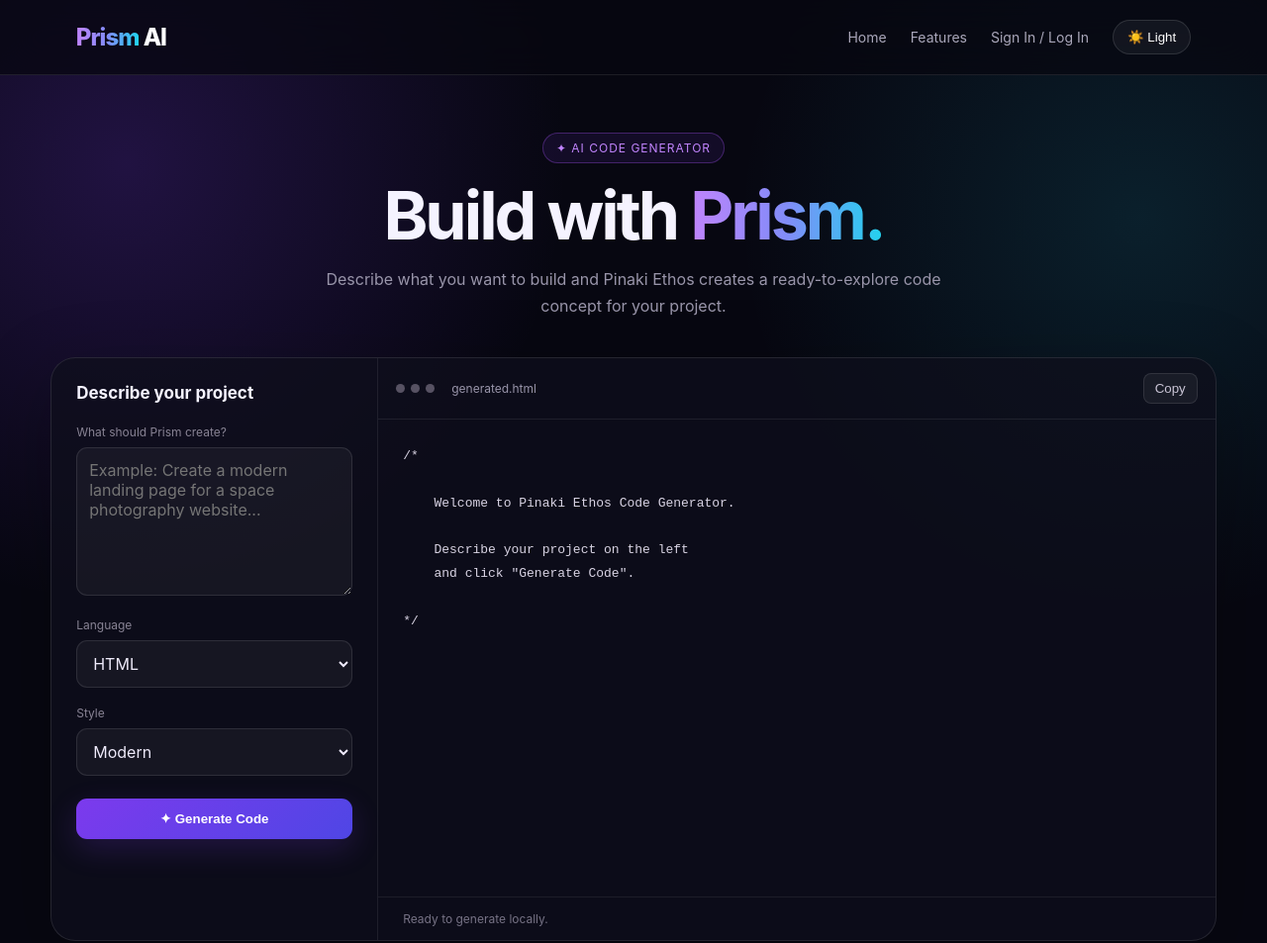
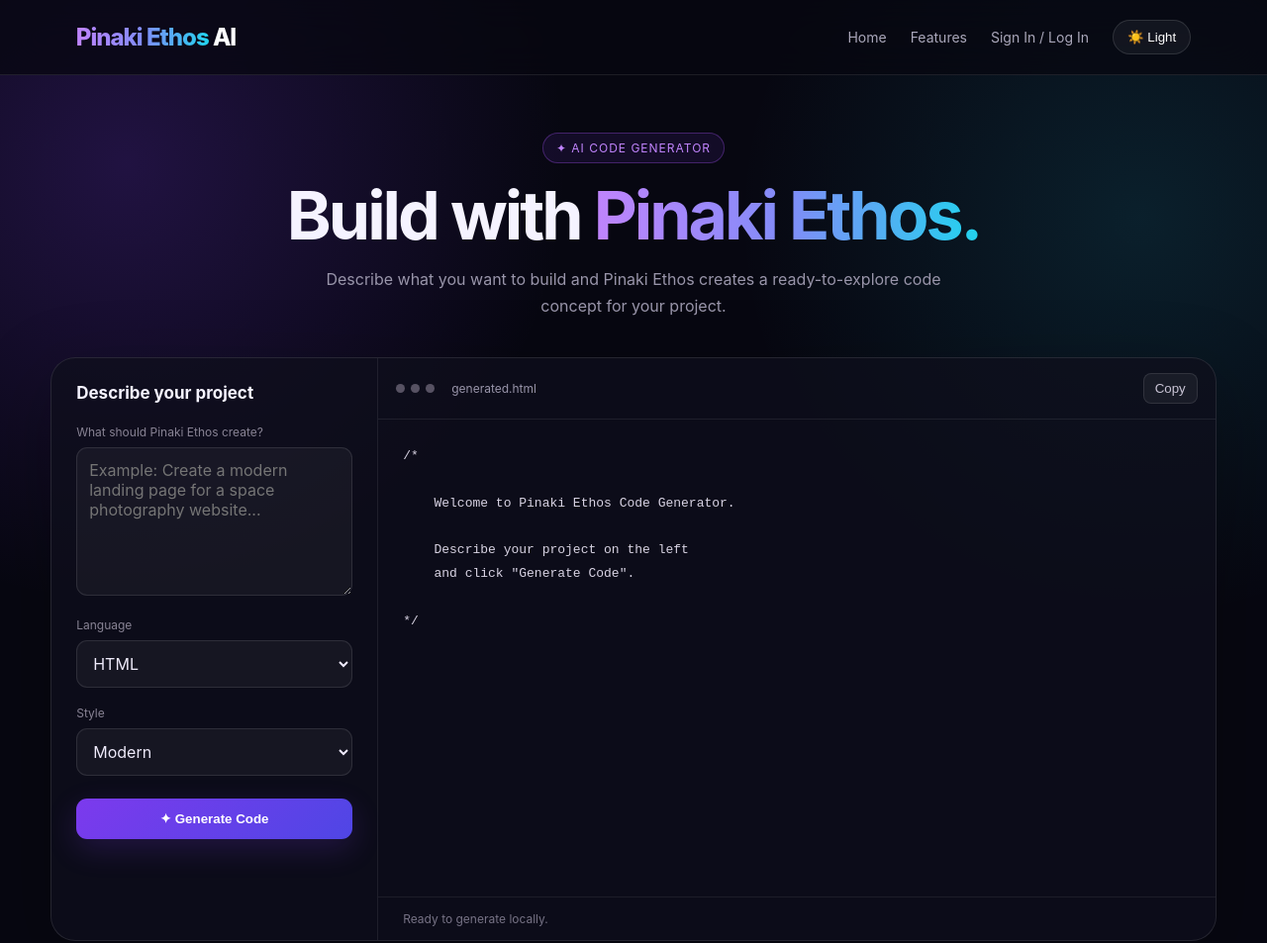
Before and after one commit to tanmayofficial435-glitch/Pinaki-Ethos, an Electron app: page code.html in a window 1280 px wide. Shown: the top 953 px of the page at 99% size. Drawn offline with Linux system fonts and the light colour scheme.

Commit message:
Replace legacy Prism branding with Pinaki Ethos

```diff
--- a/code.html
+++ b/code.html
@@ -354,7 +354,7 @@
 
 <nav>
     <a href="index.html" class="logo">
-        <span>Prism</span> AI
+        <span>Pinaki Ethos</span> AI
     </a>
 
     <div class="nav-links">
@@ -371,7 +371,7 @@
         <div class="badge">✦ AI CODE GENERATOR</div>
 
         <h1>
-            Build with <span class="gradient">Prism.</span>
+            Build with <span class="gradient">Pinaki Ethos.</span>
         </h1>
 
         <p>
@@ -386,7 +386,7 @@
 
             <h2>Describe your project</h2>
 
-            <label for="request">What should Prism create?</label>
+            <label for="request">What should Pinaki Ethos create?</label>
 
             <textarea
                 id="request"
```
